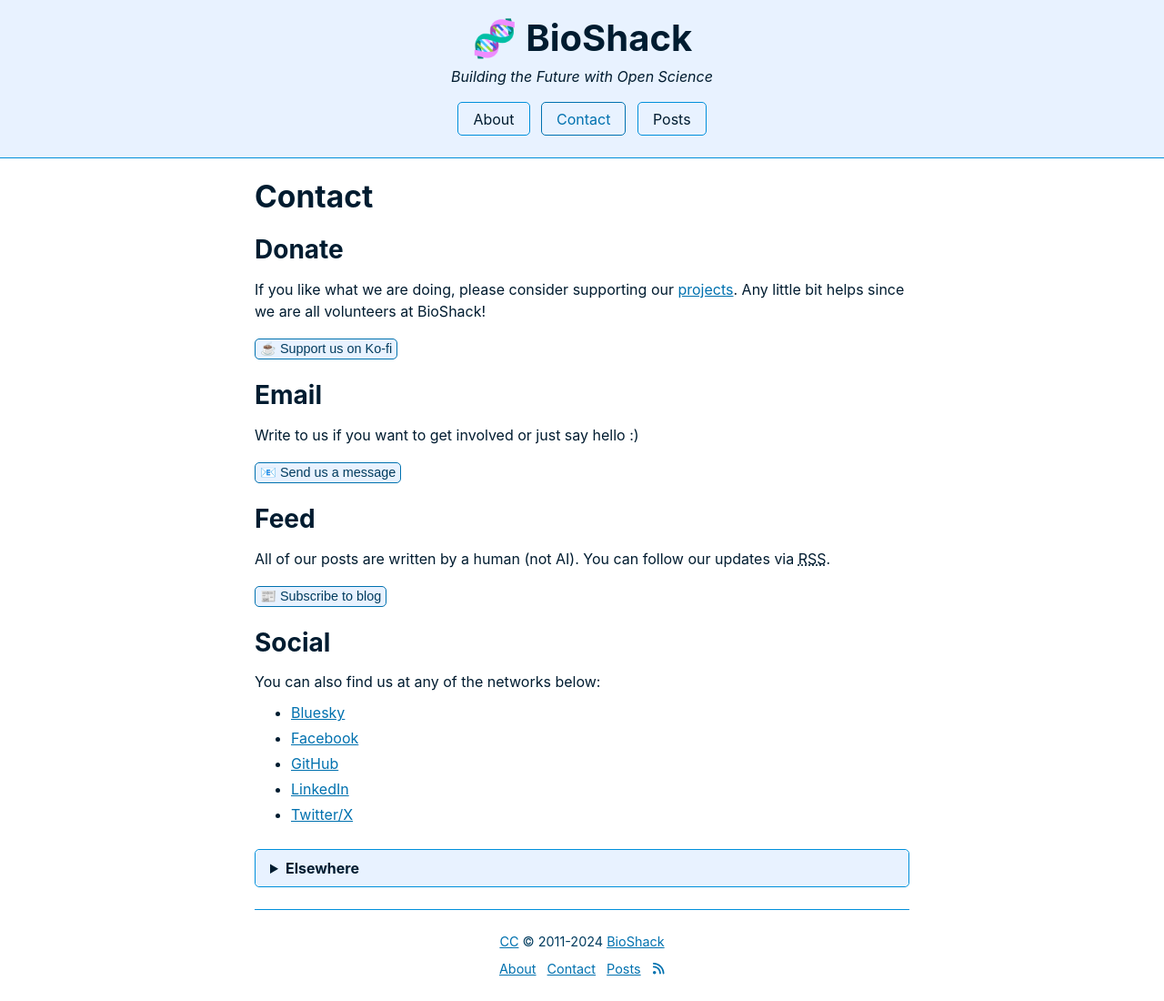
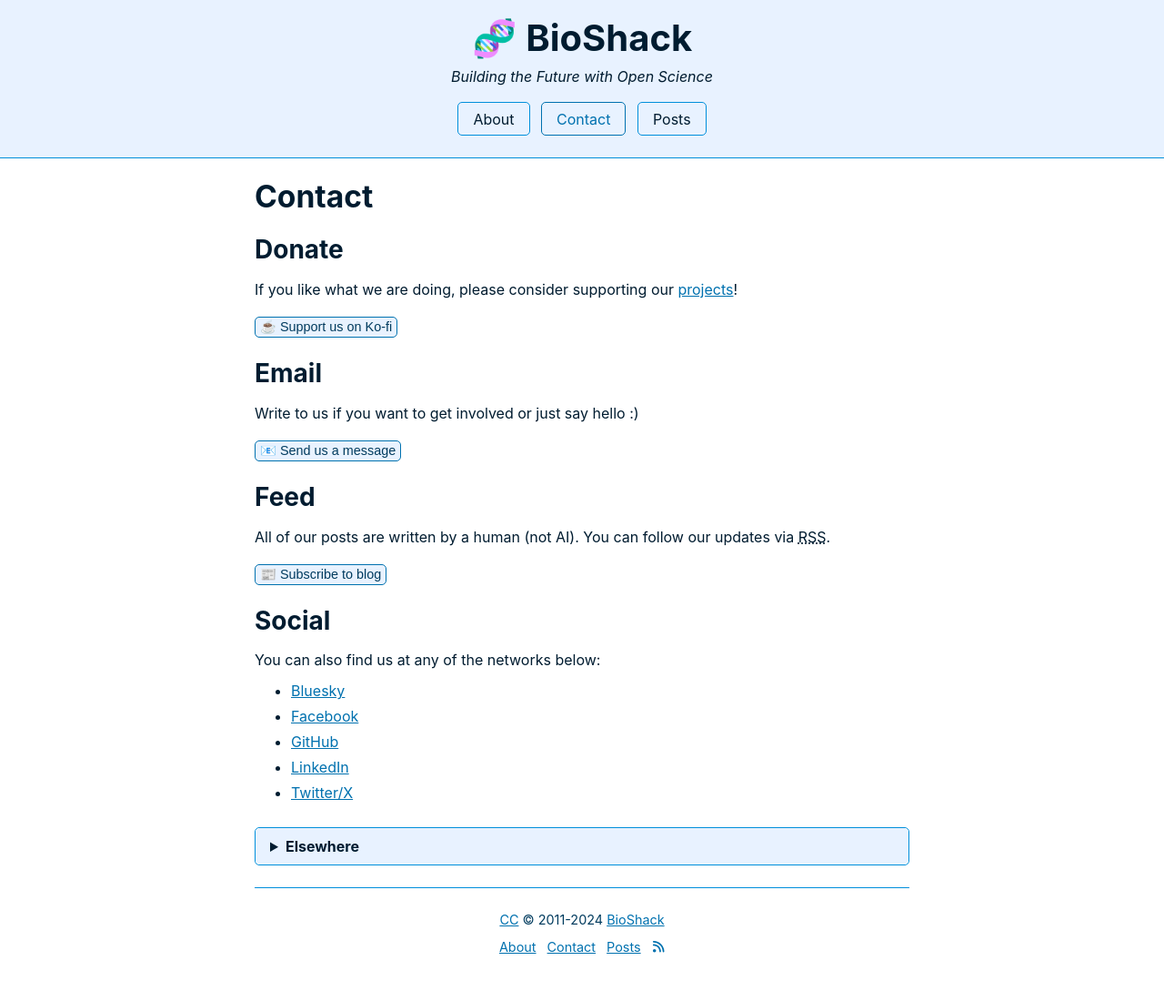
Before and after one commit to megdna/bio, a Jekyll site: the page built from pages/contact.md, in a window 1280 px wide. Shown: the whole page at 91% size. Built offline with Jekyll 4.4.1, drawn with Linux system fonts in a browser that asks for light colours; after the commit the page ends 1076 px from its top, so only the background shows below that.

Commit message:
Update contact.md

```diff
--- a/pages/contact.md
+++ b/pages/contact.md
@@ -5,7 +5,7 @@
 ---
 <h3 id="donate">Donate <a class="anchor" href="#donate">#</a></h3>
 
-If you like what we are doing, please consider supporting our <a href="{{ site.baseurl }}/posts">projects</a>. Any little bit helps since we are all volunteers at BioShack!
+If you like what we are doing, please consider supporting our <a href="{{ site.baseurl }}/posts">projects</a>!
 
 <a href="https://ko-fi.com/bioshack" target="_blank"><button>☕ Support us on Ko-fi</button></a>
 
```
